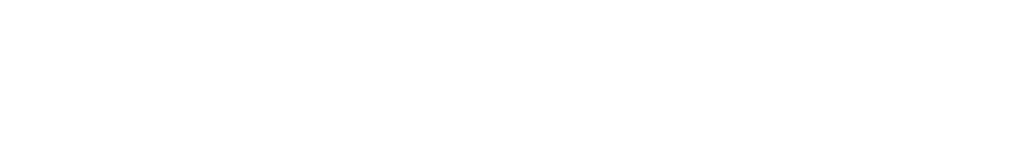
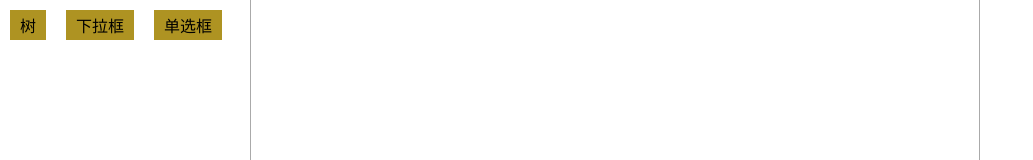
Before and after one commit to king-king/lc, a React app: page / in a window 1280 px wide. Shown: the top 160 px of the page, without its empty margins (0-1033 px from the left). Built offline with nearby package versions, Linux system fonts and the light colour scheme.

Commit message:
增加简单的拖拽

```diff
--- a/src/static/js/index.jsx
+++ b/src/static/js/index.jsx
@@ -1,6 +1,7 @@
 import React from 'react';
 import { createRoot } from 'react-dom/client';
 import Work from './pages/work';
+import '../style/base.scss';
 
 const root = createRoot(document.getElementById('root'));
 root.render(<Work />);
--- /dev/null
+++ b/src/static/js/pages/work/component/ComListItem.jsx
@@ -0,0 +1,39 @@
+import React, { useEffect, useRef } from 'react';
+import PropTypes from 'prop-types';
+
+function ComListItem({ name }) {
+    const inputEl = useRef(null);
+    useEffect(() => {
+        function downMove(e) {
+            // NOTE:这里有知识点，如何获取页面元素的位置，以及定位影子元素
+            let x = e.pageX - 25;
+            let y = e.pageY - 10;
+            const shadow = document.createElement('div');
+            shadow.className = 'component-shadow-item';
+            document.body.appendChild(shadow);
+            shadow.style.setProperty('left', `${x}px`);
+            shadow.style.setProperty('top', `${y}px`);
+            function move(me) {
+                console.log(me.target);
+                x = me.pageX - 25;
+                y = me.pageY - 10;
+                shadow.style.setProperty('left', `${x}px`);
+                shadow.style.setProperty('top', `${y}px`);
+            }
+            document.addEventListener('mouseup', () => {
+                document.removeEventListener('mousemove', move);
+            });
+            document.addEventListener('mousemove', move);
+        }
+        inputEl.current.addEventListener('mousedown', downMove);
+    }, []);
+    return (
+        <div ref={inputEl} className='lc-work-ground-component-item'>{name}</div>
+    );
+}
+
+ComListItem.propTypes = {
+    name: PropTypes.string.isRequired
+};
+
+export default React.memo(ComListItem);
--- /dev/null
+++ b/src/static/js/pages/work/config/component.js
@@ -0,0 +1,9 @@
+export const list = [
+    {
+        name: '树'
+    }, {
+        name: '下拉框'
+    }, {
+        name: '单选框'
+    }
+];
--- a/src/static/js/pages/work/index.jsx
+++ b/src/static/js/pages/work/index.jsx
@@ -1,14 +1,18 @@
-import React, { useState } from 'react';
+import React, { useState, useEffect } from 'react';
+import ComListItem from './component/ComListItem';
+import { list } from './config/component';
 import './style/index.scss';
 
 function Work() {
     return (
         <div className='lc-work-ground'>
-            <div className='lc-work-ground-component-list' />
+            <div className='lc-work-ground-component-list'>
+                {list.map(component => <ComListItem key={component.name} name={component.name} />)}
+            </div>
+            <div className='lc-work-ground-component-config' />
             <div className='lc-work-ground-component-layout' />
-            <div className='lc-work-ground-component-config' />
         </div>
     );
 }
 
-export default Work;
+export default React.memo(Work);
--- a/src/static/js/pages/work/style/index.scss
+++ b/src/static/js/pages/work/style/index.scss
@@ -1,7 +1,38 @@
 .lc-work-ground {
+    padding: 0 300px 0 250px;
+    height: 100%;
+    // TODO:以后此处考虑用flex重构
     .lc-work-ground-component-list {
+        float: left;
+        width: 250px;
+        height: 100%;
+        margin-left: -250px;
+        .lc-work-ground-component-item {
+            margin: 10px;
+            background-color: #ae9322;
+            display: inline-block;
+            cursor: pointer;
+            padding: 3px 10px;
+            user-select: none;
+        }
+    }
+    .lc-work-ground-component-layout {
+        height: 100%;
+        border-left: 1px solid #aaa;
+        border-right: 1px solid #aaa;
+    }
+    .lc-work-ground-component-config {
+        float: right;
+        height: 100%;
+        width: 300px;
+        margin-right: -300px;
+    }
+}
 
-    }
-    .lc-work-ground-component-layout {}
-    .lc-work-ground-component-config {}
+.component-shadow-item {
+    position: absolute;
+    width: 50px;
+    height: 20px;
+    background-color: rgba(255, 0, 0, 0.2);
+    pointer-events: none;
 }
--- /dev/null
+++ b/src/static/style/base.scss
@@ -0,0 +1,5 @@
+html, body {
+    padding: 0;
+    margin: 0;
+    height: 100%;
+}
```
